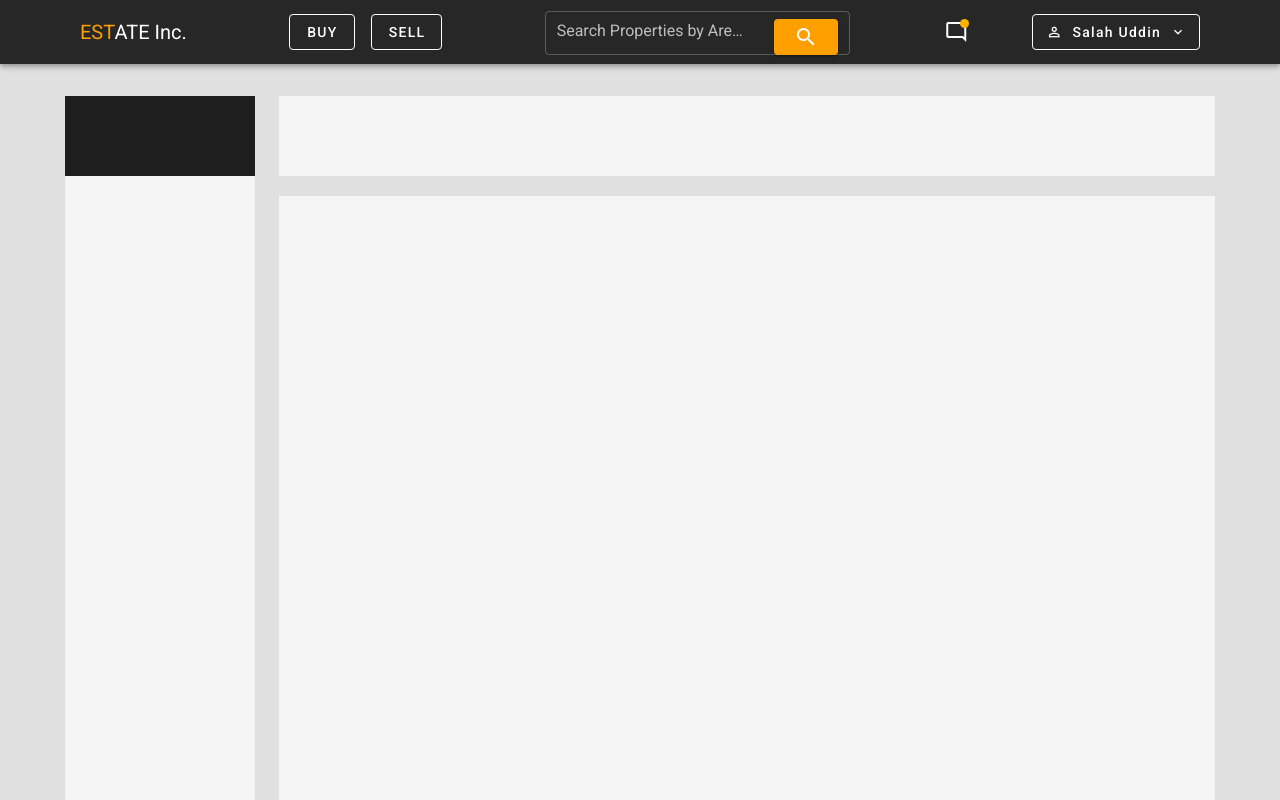
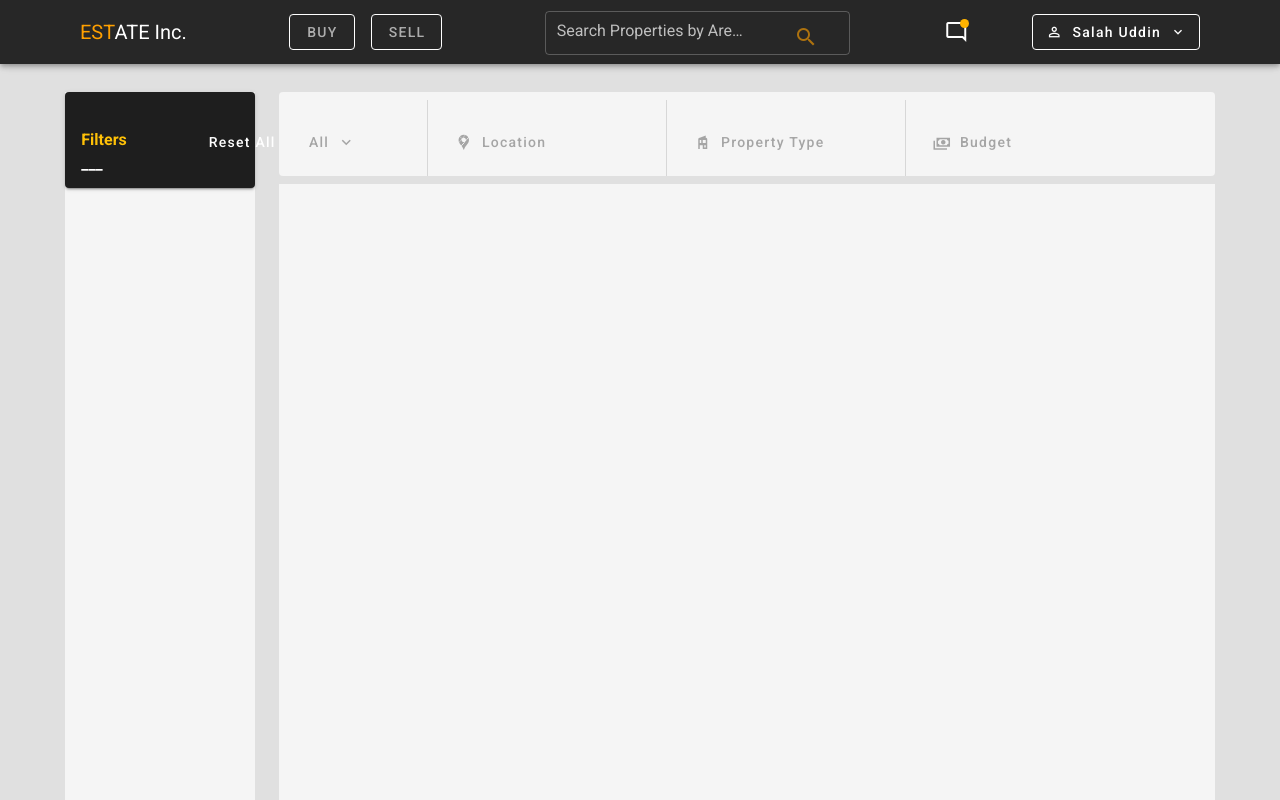
Before and after one commit to sanjibpaul59/property-list-vuetify, a Nuxt app: page / in a window 1280 px wide. Shown: the top 800 px of the page. Built offline with nearby package versions, Linux system fonts and the light colour scheme.

Commit message:
minor changes

```diff
--- a/components/Header.vue
+++ b/components/Header.vue
@@ -6,12 +6,12 @@
     >
     <v-spacer></v-spacer>
     <v-hover v-slot="{ hover }">
-      <v-btn class="mx-2" :color="hover ? 'amber darker-2' : ''" outlined
+      <v-btn plain outlined class="mx-2" :color="hover ? 'amber darker-2' : ''"
         >Buy</v-btn
       >
     </v-hover>
     <v-hover v-slot="{ hover }">
-      <v-btn class="mx-2" :color="hover ? 'amber darken-2' : ''" outlined
+      <v-btn plain outlined class="mx-2" :color="hover ? 'amber darken-2' : ''"
         >Sell</v-btn
       >
     </v-hover>
@@ -24,7 +24,7 @@
       label="Search Properties by Area/Zip Code"
     >
       <template v-slot:append>
-        <v-btn color="amber darken-2">
+        <v-btn color="amber darken-2" text plain>
           <v-icon>mdi-magnify</v-icon>
         </v-btn>
       </template>
--- a/pages/index.vue
+++ b/pages/index.vue
@@ -1,13 +1,72 @@
 <template>
   <v-container fluid class="grey lighten-2">
-    <v-row class="mt-2 justify-center">
+    <v-row class="mt-4 justify-center">
       <v-col cols="12" lg="2">
         <v-sheet class="grey lighten-4" min-height="102vh">
-          <v-sheet class="dark" min-height="10vh"> </v-sheet>
+          <v-card class="dark" min-height="10vh">
+            <v-row class="justify-enter">
+              <v-col cols="12" lg="6" class="mt-6 ml-2">
+                <h4 text plain large class="amber--text text-capitalize ml-2">
+                  Filters
+                </h4>
+                <h4 class="ml-2 font-weight-bold">___</h4>
+              </v-col>
+              <v-col cols="12" lg="5" class="mt-4">
+                <v-btn text large class="text-capitalize ml-2">Reset All</v-btn>
+              </v-col>
+            </v-row>
+          </v-card>
         </v-sheet>
       </v-col>
       <v-col cols="12" lg="9">
-        <v-sheet class="grey lighten-4 mb-5" min-height="10vh"></v-sheet>
+        <!-- <v-sheet class="grey lighten-4 mb-5" min-height="10vh">
+
+        </v-sheet> -->
+        <v-card class="grey lighten-4 mb-5" flat min-height="10vh">
+          <v-row class="justify-center">
+            <v-col cols="12" lg="2" class="mt-4">
+              <v-btn
+                large
+                text
+                plain
+                class="grey--text text--darken-1 text-capitalize ml-2"
+                >All <v-icon right>mdi-chevron-down</v-icon></v-btn
+              >
+            </v-col>
+            <v-divider light vertical inset></v-divider>
+            <v-col cols="12" lg="3" class="mt-4">
+              <v-btn
+                large
+                text
+                plain
+                class="grey--text text--darken-1  text-capitalize"
+                ><v-icon left>mdi-google-maps</v-icon> Location</v-btn
+              >
+            </v-col>
+            <v-divider light vertical inset></v-divider>
+            <v-col cols="12" lg="3" class="mt-4">
+              <v-btn
+                large
+                text
+                plain
+                class="grey--text text--darken-1  text-capitalize"
+              >
+                <v-icon left>mdi-home-modern</v-icon> Property Type</v-btn
+              >
+            </v-col>
+            <v-divider light vertical inset></v-divider>
+            <v-col cols="12" lg="4" class="mt-4">
+              <v-btn
+                large
+                text
+                plain
+                class="grey--text text--darken-1 text-capitalize"
+              >
+                <v-icon left>mdi-cash-multiple</v-icon> Budget</v-btn
+              >
+            </v-col>
+          </v-row>
+        </v-card>
         <v-sheet class="grey lighten-4" min-height="90vh"></v-sheet>
       </v-col>
     </v-row>
```
